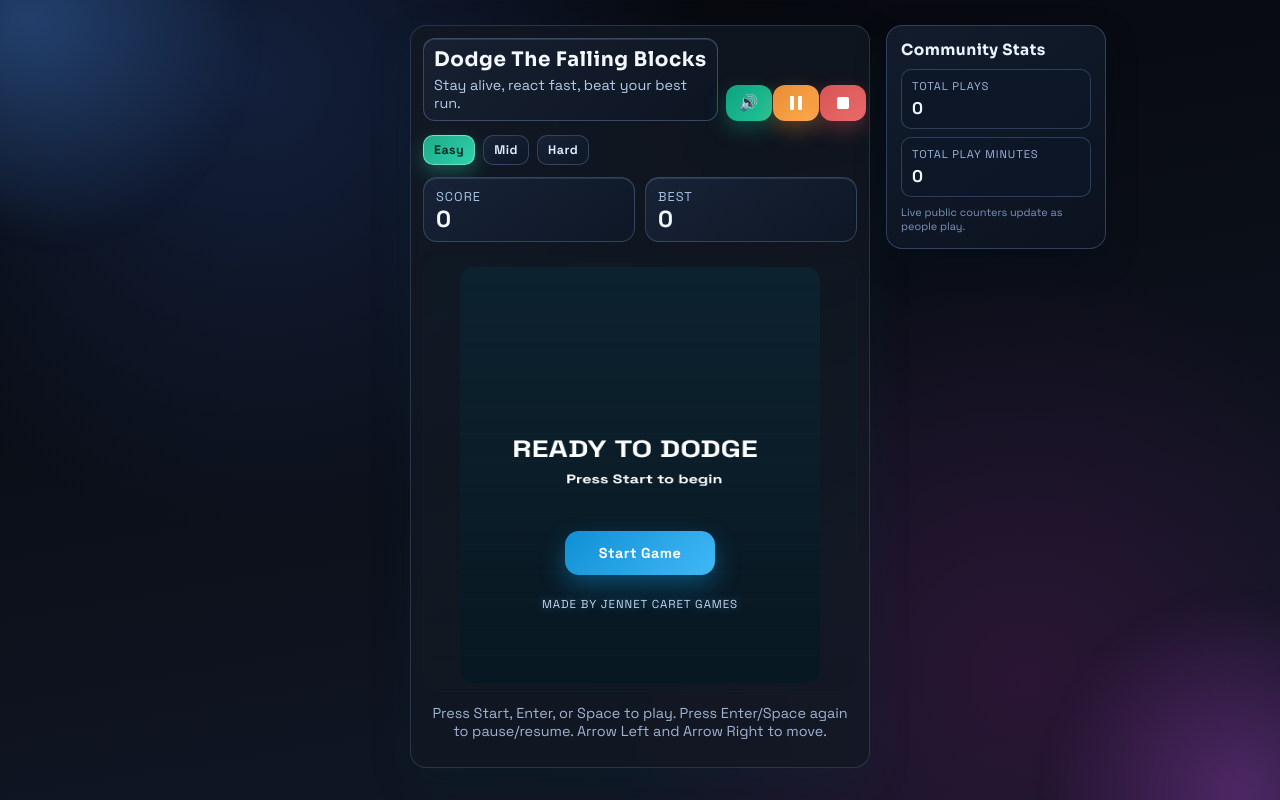
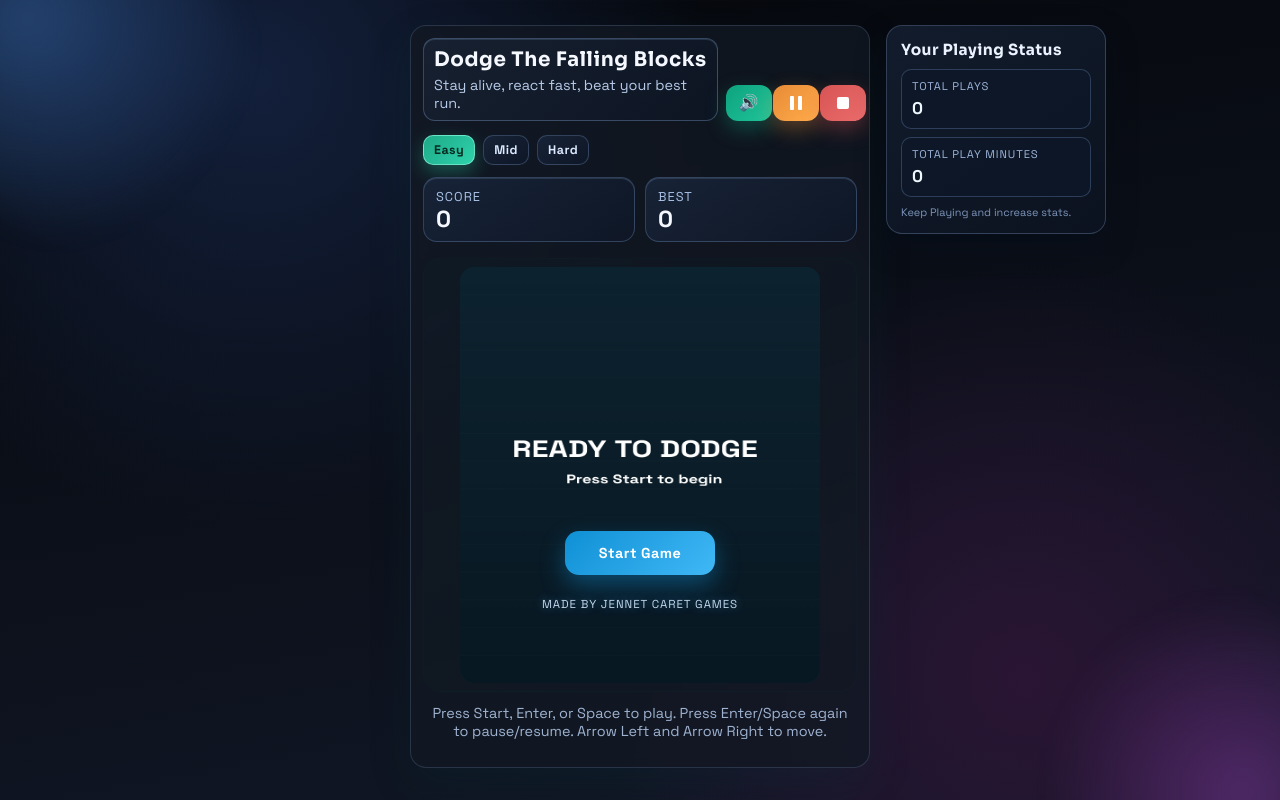
Before and after one commit to Supan-Roy/Dodge-the-Falling-Blocks, a plain HTML site: page index.html in a window 1280 px wide. Drawn offline with Linux system fonts and the light colour scheme; no server answers; some icons are missing.

```diff
--- a/index.html
+++ b/index.html
@@ -610,7 +610,7 @@
         <p class="controls">Press Start, Enter, or Space to play. Press Enter/Space again to pause/resume. Arrow Left and Arrow Right to move.</p>
     </main>
     <aside class="community-card" aria-label="Community stats">
-        <h2 class="community-title">Community Stats</h2>
+        <h2 class="community-title">Your Playing Status</h2>
         <div class="community-stat">
             <span class="community-label">Total Plays</span>
             <span id="totalPlayCount" class="community-value">--</span>
@@ -619,7 +619,7 @@
             <span class="community-label">Total Play Minutes</span>
             <span id="totalPlayMinutes" class="community-value">--</span>
         </div>
-        <p class="community-note">Live public counters update as people play.</p>
+        <p class="community-note">Keep Playing and increase stats.</p>
     </aside>
     </div>
     <script src="game.js"></script>
```
